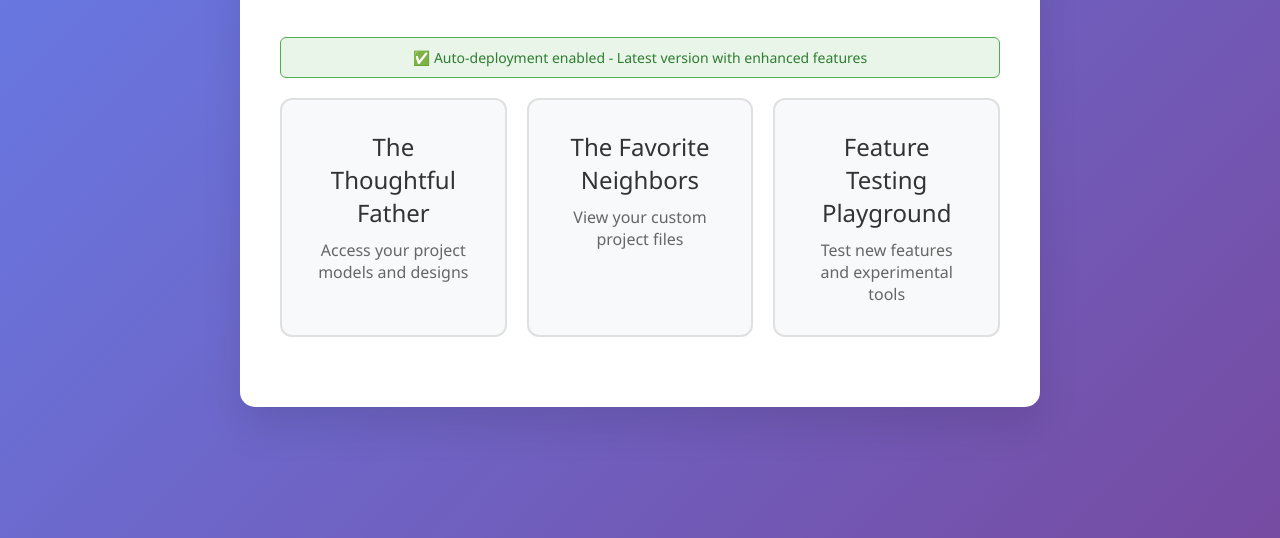
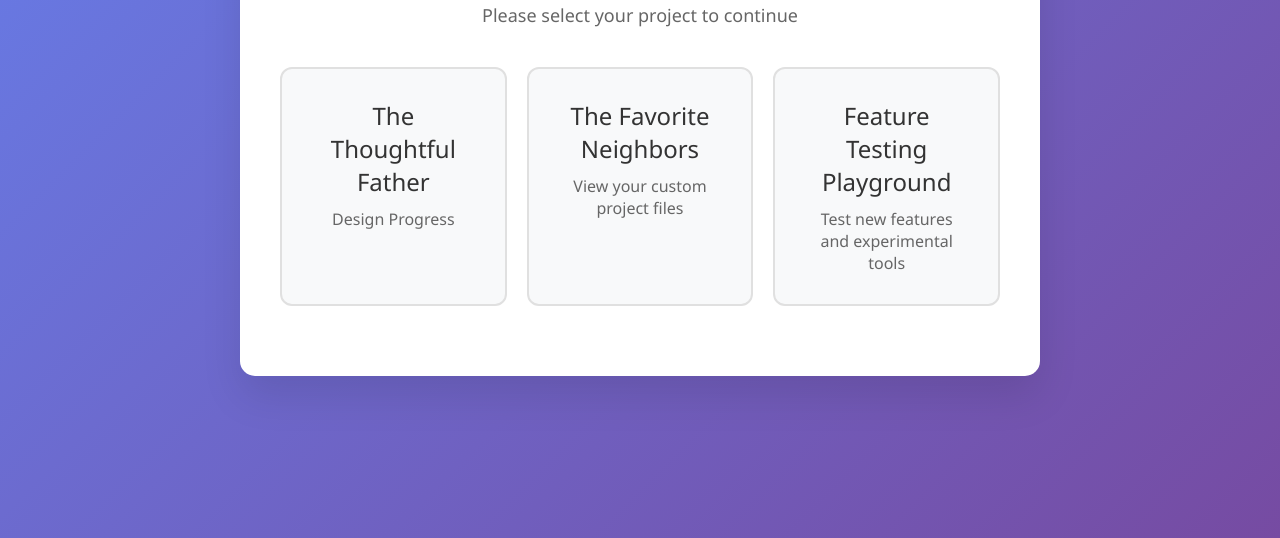
Before and after one commit to Benharper1984/3d-model-viewer, a website: page index.html in a window 1280 px wide. Shown: the part 262-800 px from the top of the page. Drawn offline with nearby package versions, Linux system fonts and the light colour scheme.

Commit message:
Remove status message, update text to 'Design Progress', and prepare screenshot fix

```diff
--- a/index.html
+++ b/index.html
@@ -603,15 +603,10 @@
             <h1>3D Model Viewer</h1>
             <p class="subtitle">Please select your project to continue</p>
 
-            <!-- Status indicator -->
-            <div style="background: #e8f5e8; border: 1px solid #4caf50; color: #2e7d32; padding: 10px; border-radius: 6px; margin-bottom: 20px; font-size: 14px;">
-                ✅ Auto-deployment enabled - Latest version with enhanced features
-            </div>
-
             <div class="client-grid">
                 <div class="client-card" onclick="selectClient('the-thoughtful-father', 'The Thoughtful Father')">
                     <h3>The Thoughtful Father</h3>
-                    <p>Access your project models and designs</p>
+                    <p>Design Progress</p>
                 </div>
 
                 <div class="client-card" onclick="selectClient('the-favorite-neighbors', 'The Favorite Neighbors')">
```
